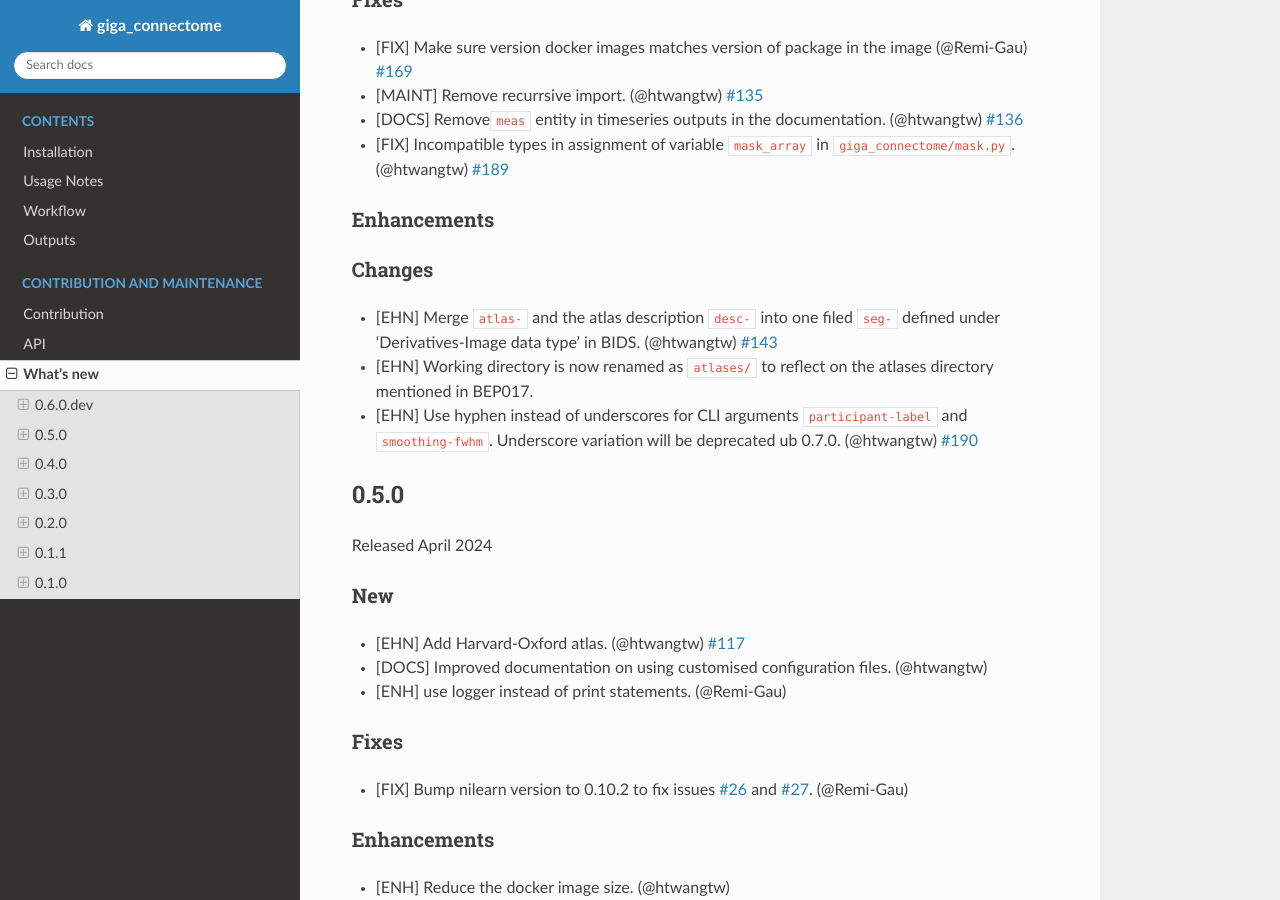
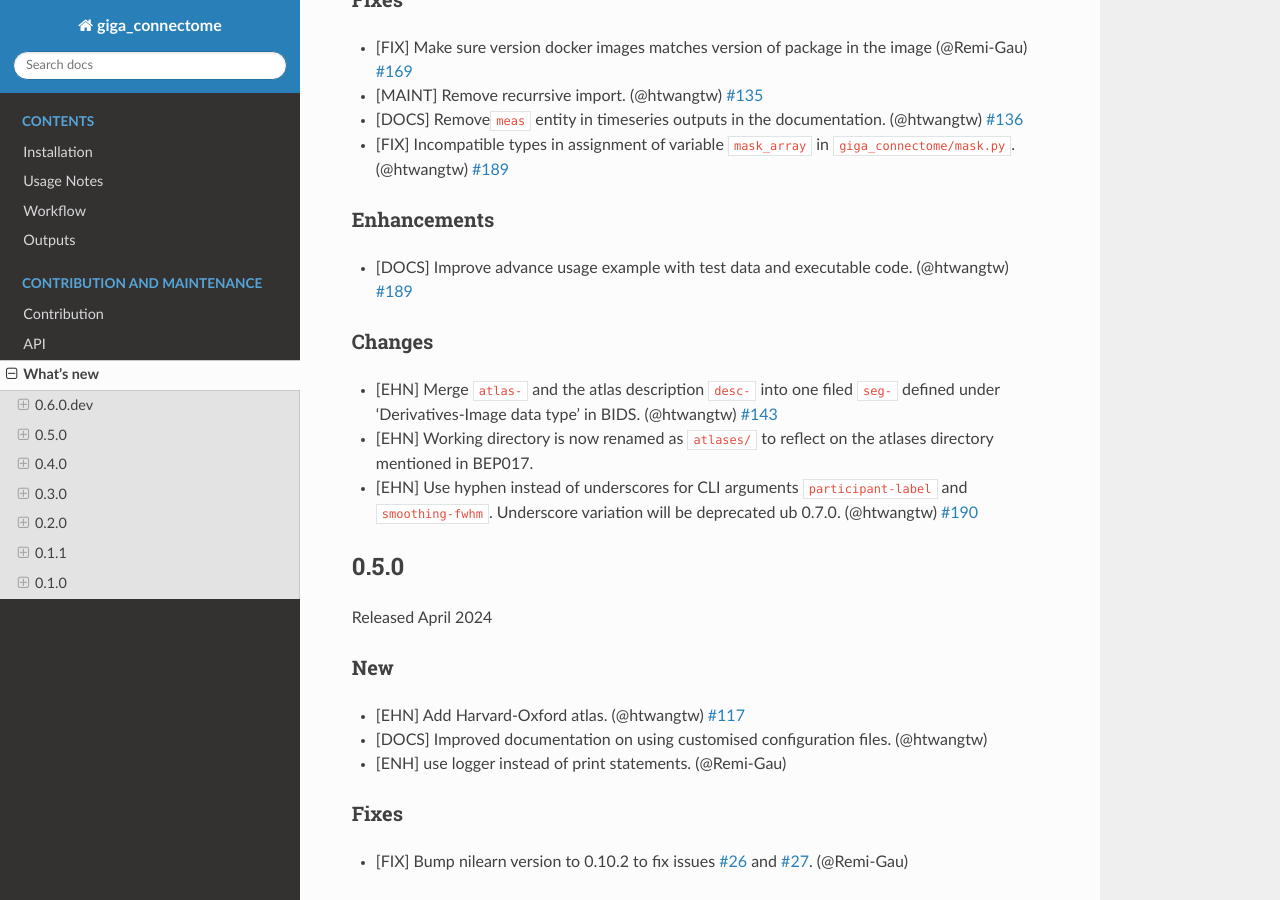
Before and after one commit to bids-apps/giga_connectome, a Sphinx documentation site: the page built from docs/source/changes.md, in a window 1280 px wide and 900 px high, scrolled down 571 px. Built offline with Sphinx 7.4.7 and the Read the Docs theme 3.1.0, drawn with Linux system fonts in a browser that asks for light colours; the version number could not be read and is left out.

Commit message:
MAINT update changelog

```diff
--- a/docs/source/changes.md
+++ b/docs/source/changes.md
@@ -20,6 +20,8 @@
 - [FIX] Incompatible types in assignment of variable `mask_array` in `giga_connectome/mask.py`. (@htwangtw) [#189](https://github.com/bids-apps/giga_connectome/pull/189)
 
 ### Enhancements
+
+- [DOCS] Improve advance usage example with test data and executable code. (@htwangtw) [#189](https://github.com/bids-apps/giga_connectome/pull/215)
 
 ### Changes
 
```
